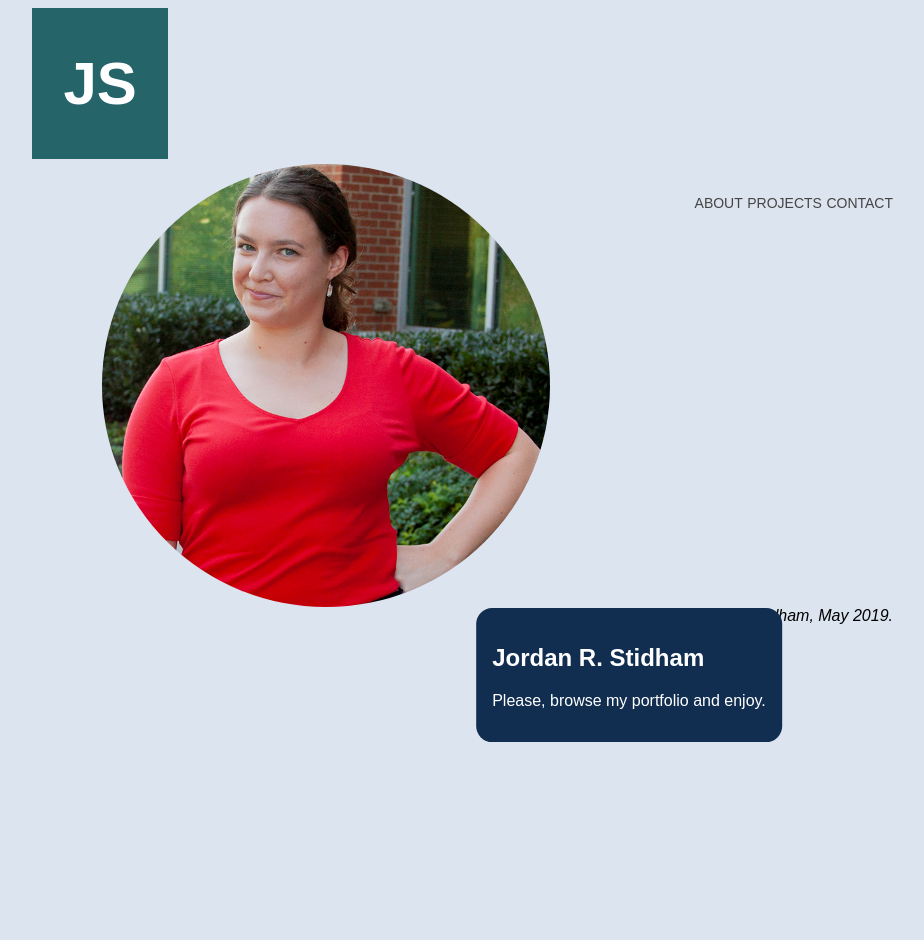
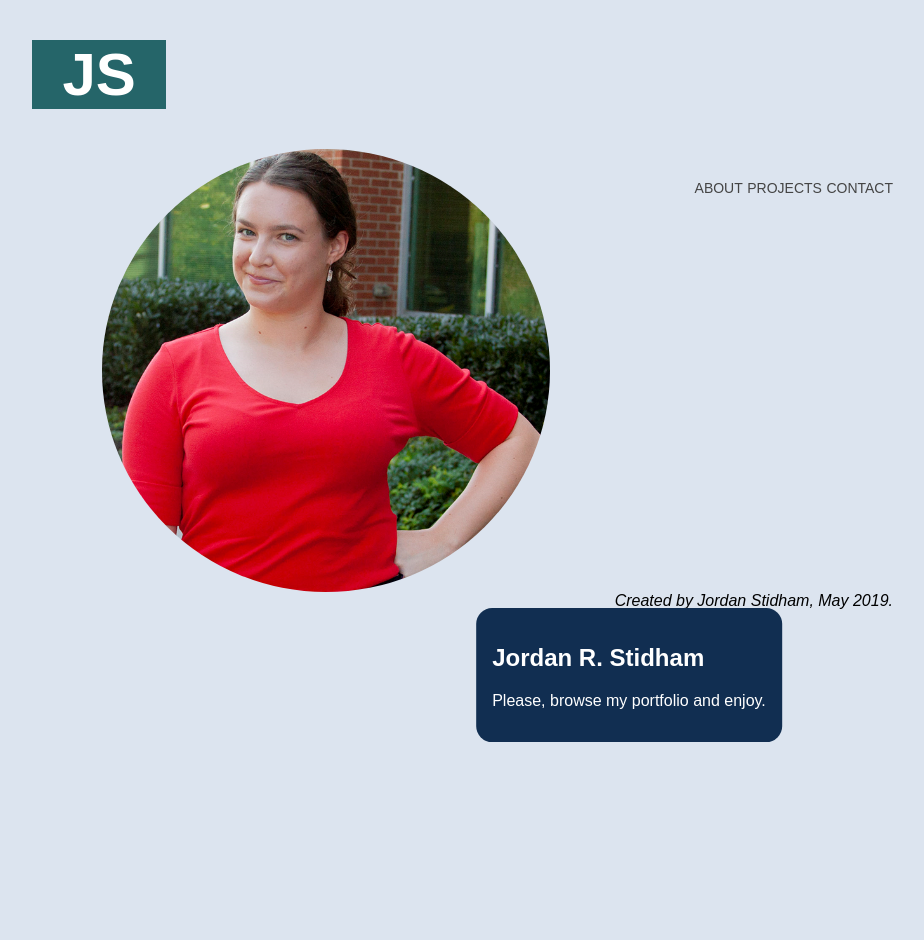
Before and after one commit to jordanstidham/PORTFOLIO, a Jekyll site: the page built from README.md, in a window 1280 px wide. Shown: the whole page, without its empty margins (11-935 px from the left). Built offline with Jekyll 4.4.1, drawn with Linux system fonts in a browser that asks for light colours; our own code applies the rules of GitHub Pages for plain Markdown files; before the commit the page ends 908 px from its top, so only the background shows below that.

Commit message:
Update main.css

```diff
--- a/css/main.css
+++ b/css/main.css
@@ -12,12 +12,10 @@
 .head {
     background-color: #256569;
     color: white;
-    padding: 1px 1px 1px 1px;
     font-size: 30px;
     text-align: center;
     width: 15%;
     margin: 0px 0px 5px 35px;
-    margin-top: none;
 }
 
 /*navbar style*/
```
